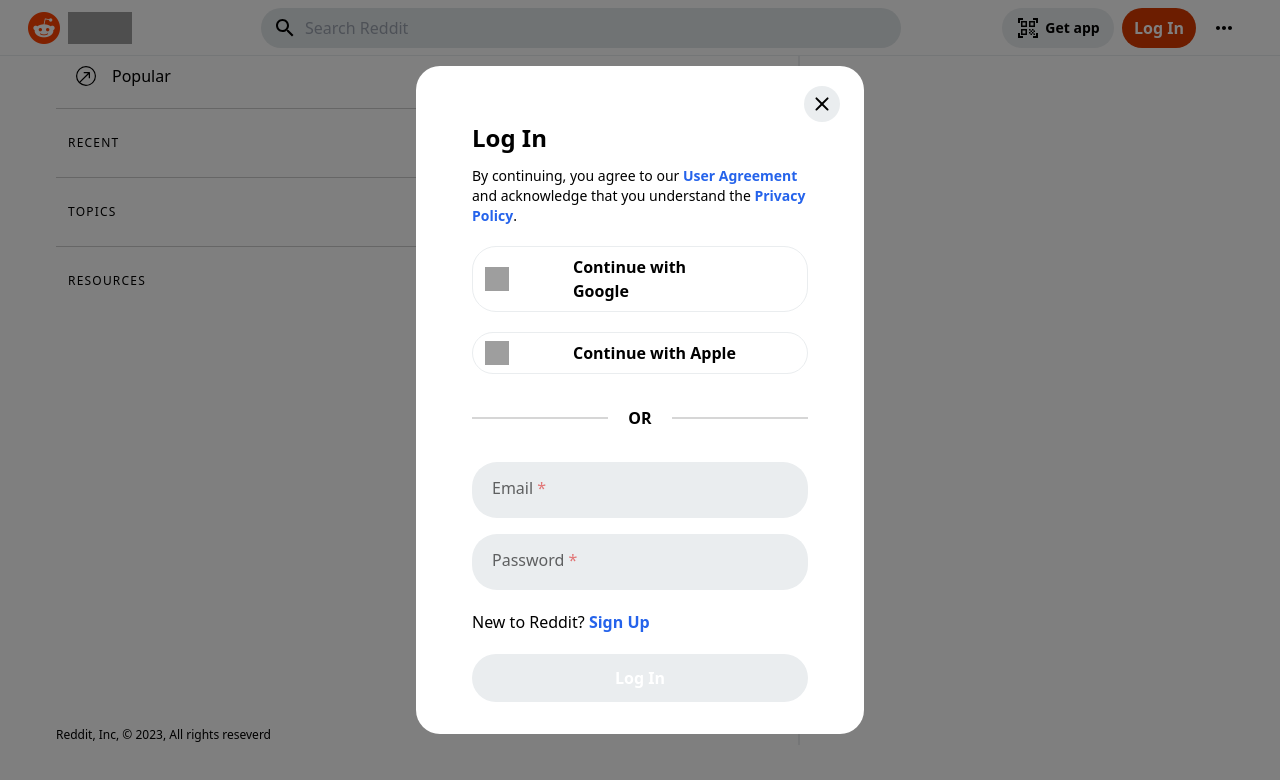
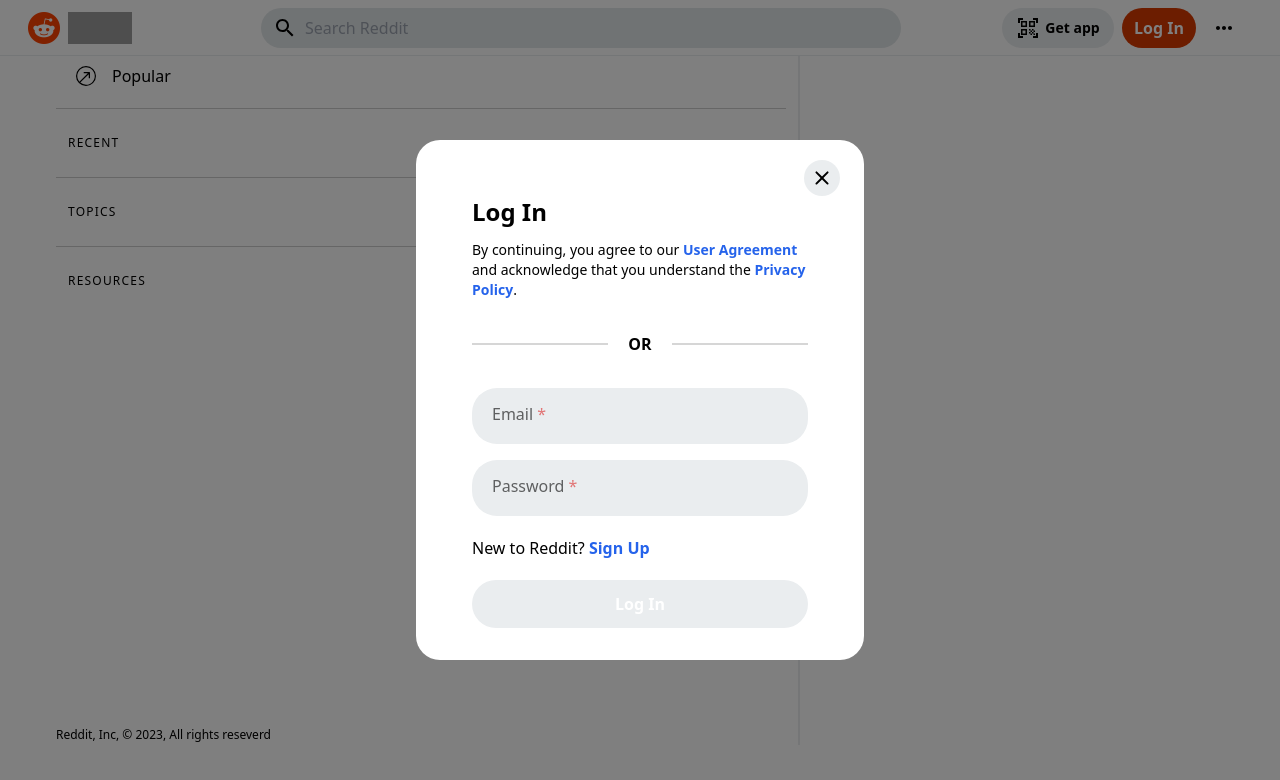
Before and after one commit to sumit2456rana/reddit_clone, a React (Vite) app: page /submit in a window 1280 px wide. Shown: the top 780 px of the page. Built offline with nearby package versions, Linux system fonts and the light colour scheme; grey boxes are pictures that could not be loaded.

Commit message:
removed google login feature

```diff
--- a/src/Components/DropDowns/DropDownMenu.jsx
+++ b/src/Components/DropDowns/DropDownMenu.jsx
@@ -38,6 +38,13 @@
   function handleComingSoon() {
     addToPopUp({message: "Coming Soon-ish—We Promise It's Worth the Wait!", emotion: 'sad'})
   }
+  function handlePremium() {
+    if(JSON.parse(localStorage.getItem('premium'))){
+      addToPopUp({message: 'Already a PRIME member :)' , emotion: 'happy'});
+    }else{
+      navigate('/premium');
+    }
+  }
   return (
     <div
       className="dark:bg-darkBg fixed top-14 right-[1.5rem] py-4 overflow-y-auto rounded-md styled-scrollbars mt-0.5 w-64 h-[calc(100vh-150px)]  bg-white shadow-2xl"
@@ -59,7 +66,7 @@
 
       <DropdownContent handleOnClick={handleCommunity} icon={<img src={recentIcons} className="dark:brightness-0 dark:invert-[1]" />} text="Create a Community" />
       <DropdownContent handleOnClick={handleComingSoon} icon={<img src={advertiseIcon} className="dark:brightness-0 dark:invert-[1]" />} text="Advertise on Reddit" />
-      <DropdownContent icon={<WorkspacePremiumOutlinedIcon />} text="Premium" />
+      <DropdownContent handleOnClick={handlePremium} icon={<WorkspacePremiumOutlinedIcon />} text="Premium" />
       <DropdownContent handleOnClick={handleComingSoon} icon={<CampaignOutlinedIcon />} text="Explore" />
 
       <a href='https://support.reddithelp.com/hc/en-us' target='_blank' className={`dark:hover:bg-darkBgHover h-10 cursor-pointer hover:bg-[rgba(0,0,0,0.04)] w-full pl-[25px] pr-4 font-medium flex items-center`}>
--- a/src/Components/Login & SignUp/FormComponents.jsx
+++ b/src/Components/Login & SignUp/FormComponents.jsx
@@ -1,6 +1,6 @@
-function ContineWithGoogle({ img, text }) {
+function ContineWithGoogle({ img, text, handleOnClick }) {
     return (
-        <div className="w-full flex items-center border cursor-pointer rounded-3xl border-search dark:bg-white dark:text-black gap-16 mt-5 px-3 py-2 hover:bg-blue-100">
+        <div onClick={handleOnClick} className="w-full flex items-center border cursor-pointer rounded-3xl border-search dark:bg-white dark:text-black gap-16 mt-5 px-3 py-2 hover:bg-blue-100">
             <img src={img} className="h-6 w-6" />
             <p className="mr-14 font-semibold">Continue with {text}</p>
         </div>
--- a/src/Components/Login & SignUp/LogIn.jsx
+++ b/src/Components/Login & SignUp/LogIn.jsx
@@ -5,11 +5,13 @@
 import { useLogInOrSignUp } from "../../Provider/LoginOrSignUp";
 import { useUser } from "../../Provider/UserProvider";
 import { useNavigate } from "react-router-dom";
+import { useAuth0 } from "@auth0/auth0-react";
 function LogIn() {
+    const { loginWithRedirect, user } = useAuth0();
     const { logIn, handleAuthToken, isUserLoggedIn } = useUser();
     const { closeLogIn, openSignUp } = useLogInOrSignUp();
-    const [isLoading , setIsLoading] = useState(false);
-    const [error , setError] = useState("");
+    const [isLoading, setIsLoading] = useState(false);
+    const [error, setError] = useState("");
     const [formInput, setFormInput] = useState({
         email: "",
         password: "",
@@ -24,7 +26,7 @@
         })
     }
     async function logInHandler() {
-        if(validateEmail(formInput.email))
+        if (validateEmail(formInput.email))
             try {
                 setIsLoading(true);
                 const resp = await fetch("https://academics.newtonschool.co/api/v1/user/login", {
@@ -61,11 +63,11 @@
     }
     const validateEmail = (email) => {
         return String(email)
-          .toLowerCase()
-          .match(
-            /^(([^<>()[\]\\.,;:\s@"]+(\.[^<>()[\]\\.,;:\s@"]+)*)|.(".+"))@((\[[0-9]{1,3}\.[0-9]{1,3}\.[0-9]{1,3}\.[0-9]{1,3}\])|(([a-zA-Z\-0-9]+\.)+[a-zA-Z]{2,}))$/
-          );
-      };
+            .toLowerCase()
+            .match(
+                /^(([^<>()[\]\\.,;:\s@"]+(\.[^<>()[\]\\.,;:\s@"]+)*)|.(".+"))@((\[[0-9]{1,3}\.[0-9]{1,3}\.[0-9]{1,3}\.[0-9]{1,3}\])|(([a-zA-Z\-0-9]+\.)+[a-zA-Z]{2,}))$/
+            );
+    };
     function onSubmit(e) {
         e.preventDefault();
         logInHandler();
@@ -79,8 +81,8 @@
                     </div>
                     <h1 className="text-2xl font-bold mt-6">Log In</h1>
                     <p className="text-sm pt-3">By continuing, you agree to our <span className="text-blue-600 font-semibold cursor-pointer">User Agreement</span> and acknowledge that you understand the <span className="text-blue-600 font-semibold cursor-pointer">Privacy Policy</span>.</p>
-                    <ContineWithGoogle img={"https://seeklogo.com/images/G/google-logo-28FA7991AF-seeklogo.com.png"} text="Google" />
-                    <ContineWithGoogle img="https://pngfre.com/wp-content/uploads/apple-logo-6-1024x1024.png" text="Apple" />
+                    {/* <ContineWithGoogle handleOnClick={loginWithGoogle} img={"https://seeklogo.com/images/G/google-logo-28FA7991AF-seeklogo.com.png"} text="Google" /> */}
+                    {/* <ContineWithGoogle img="https://pngfre.com/wp-content/uploads/apple-logo-6-1024x1024.png" text="Apple" /> */}
 
                     <Or />
 
--- a/src/Components/Login & SignUp/SignUp.jsx
+++ b/src/Components/Login & SignUp/SignUp.jsx
@@ -37,8 +37,8 @@
                 </div>
                 <h1 className="text-2xl font-bold mt-6">Sign Up</h1>
                 <p className="text-sm pt-3">By continuing, you agree to our <span className="text-blue-600 font-semibold cursor-pointer">User Agreement</span> and acknowledge that you understand the <span className="text-blue-600 font-semibold cursor-pointer">Privacy Policy</span>.</p>
-                <ContineWithGoogle img={"https://seeklogo.com/images/G/google-logo-28FA7991AF-seeklogo.com.png"} text="Google" />
-                <ContineWithGoogle img="https://pngfre.com/wp-content/uploads/apple-logo-6-1024x1024.png" text="Apple" />
+                {/* <ContineWithGoogle img={"https://seeklogo.com/images/G/google-logo-28FA7991AF-seeklogo.com.png"} text="Google" />
+                <ContineWithGoogle img="https://pngfre.com/wp-content/uploads/apple-logo-6-1024x1024.png" text="Apple" /> */}
 
                 <Or />
 
```
